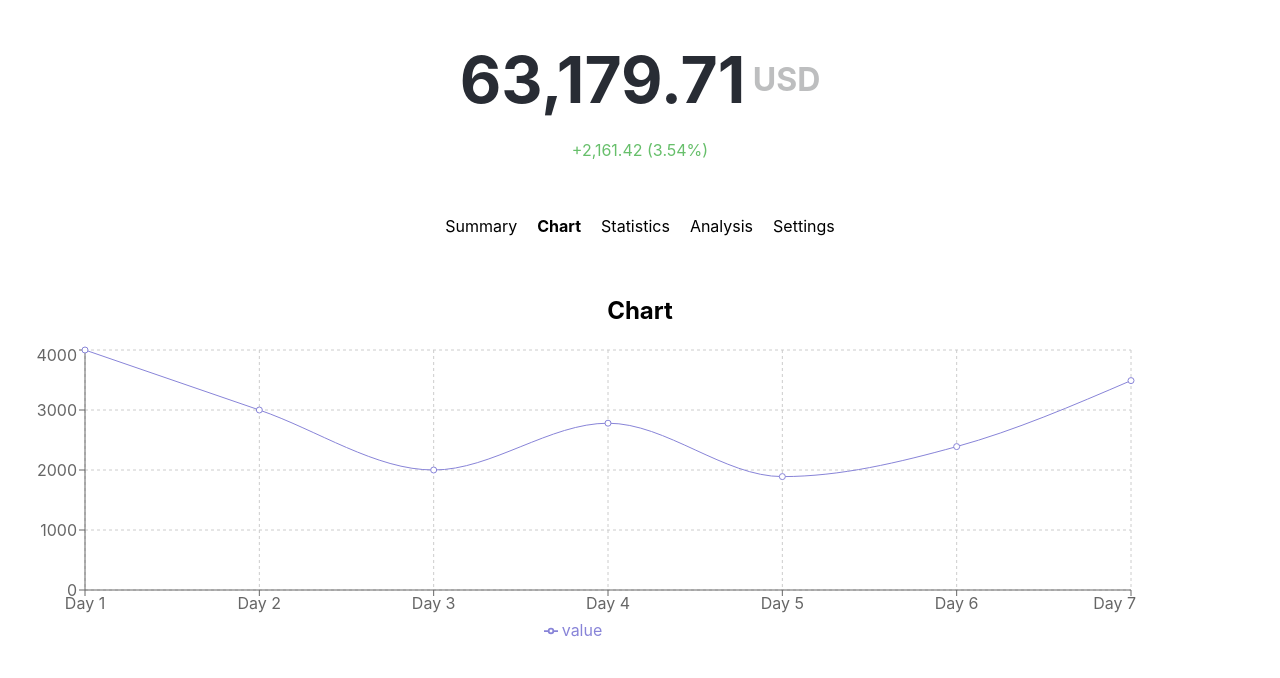
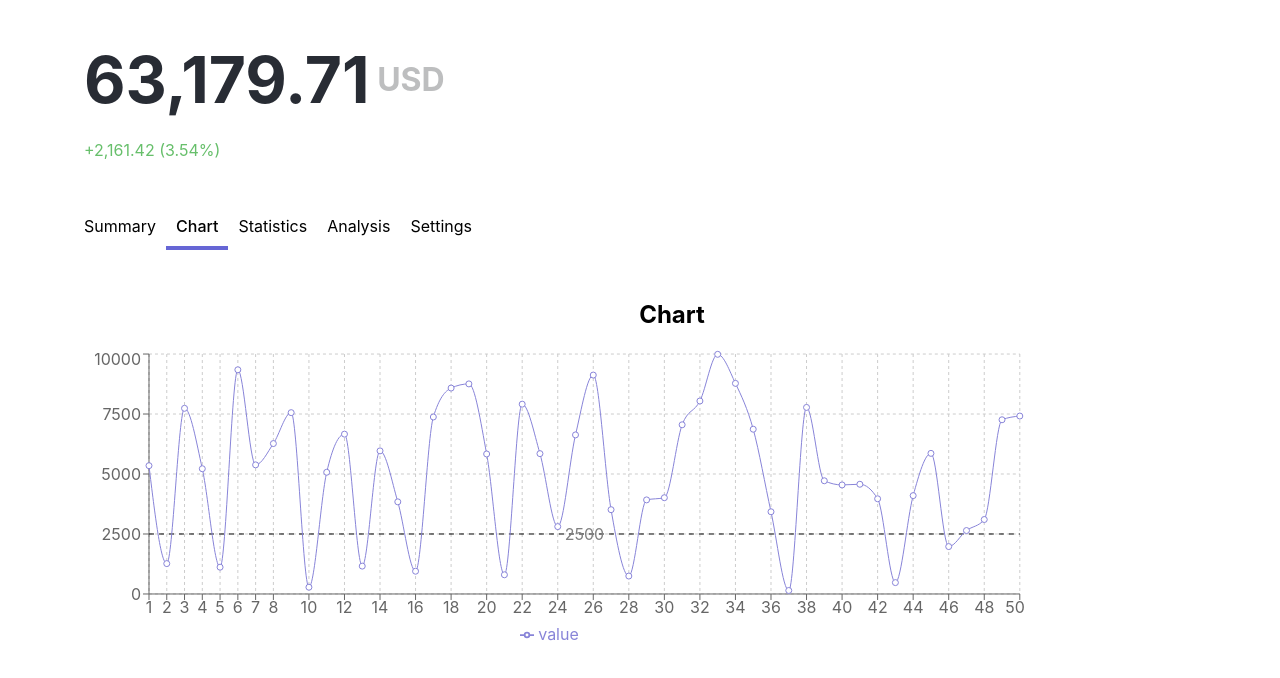
Before and after one commit to navina1/Assessment1, a React (Create React App) app in the folder assessment/: page /chart in a window 1280 px wide. Shown: the top 678 px of the page. Built offline with nearby package versions, Linux system fonts and the light colour scheme.

Commit message:
header part designing completed

```diff
--- a/assessment/src/App.css
+++ b/assessment/src/App.css
@@ -1,11 +1,13 @@
 .App {
   text-align: center;
+  padding-left: 4rem;
 }
 
 .App-header {
   background-color:white;
   padding: 20px;
   color: #282c34;
+  text-align: left;
 }
 
 .value {
@@ -23,7 +25,7 @@
 
 .App-nav {
   display: flex;
-  justify-content: center;
+  justify-content: flex-start;
   background-color:white;
   padding: 10px;
 }
@@ -35,7 +37,8 @@
 }
 
 .App-nav a.active {
-  font-weight: bold;
+  font-weight: 500;
+  border-bottom: 4px solid rgb(102, 102, 213);
 }
 
 .chart-container {
--- a/assessment/src/components/ChartPage.jsx
+++ b/assessment/src/components/ChartPage.jsx
@@ -1,27 +1,23 @@
 import React from 'react'
-import { LineChart, Line, XAxis, YAxis, CartesianGrid, Tooltip, Legend, ResponsiveContainer } from 'recharts';
+import { LineChart, Line, XAxis, YAxis, CartesianGrid, Tooltip, Legend, ResponsiveContainer, ReferenceLine} from 'recharts';
 
-const data = [
-  { name: 'Day 1', value: 4000 },
-  { name: 'Day 2', value: 3000 },
-  { name: 'Day 3', value: 2000 },
-  { name: 'Day 4', value: 2780 },
-  { name: 'Day 5', value: 1890 },
-  { name: 'Day 6', value: 2390 },
-  { name: 'Day 7', value: 3490 },
-];
+const data = Array.from({ length: 50 }, (_, i) => ({
+    name: `${i + 1}`,
+    value: Math.floor(Math.random() * 10000), // Random values between 0 and 10000
+  }));
 
 function ChartPage() {
   return (
     <div className="chart-container">
       <h2>Chart</h2>
-      <ResponsiveContainer width="90%" height={300}>
+      <ResponsiveContainer width="80%" height={300}>
         <LineChart data={data}>
           <CartesianGrid strokeDasharray="3 3" />
           <XAxis dataKey="name" />
           <YAxis />
           <Tooltip />
           <Legend />
+          <ReferenceLine y={2500} stroke="#000" strokeDasharray="5 5" label="2500" />
           <Line type="monotone" dataKey="value" stroke="#8884d8" activeDot={{ r: 8 }} />
         </LineChart>
       </ResponsiveContainer>
```
